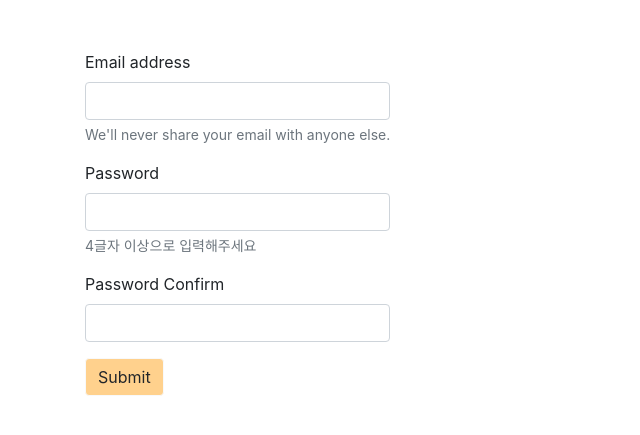
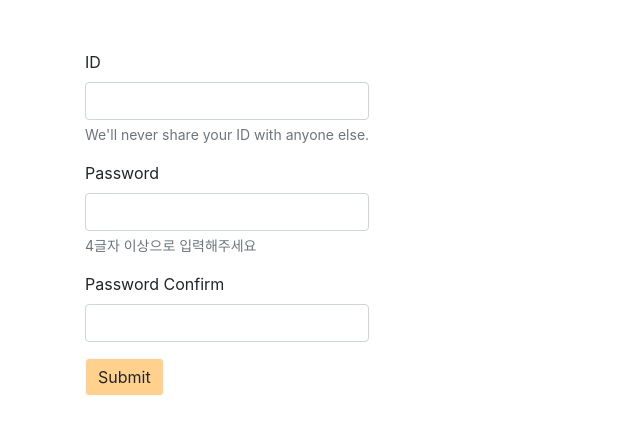
Before and after one commit to Double-SH-Software-Engineering/Software_Engineering, a Flask app: page /signup in a window 1280 px wide. Shown: the part 50-485 px from the top of the page, without its empty margins (0-640 px from the left). Run offline with Flask 2, Linux system fonts and the light colour scheme.

Commit message:
최종 및 상세 오류 수정

```diff
--- a/templates/signup.html
+++ b/templates/signup.html
@@ -17,9 +17,9 @@
     {%endwith%}
     <form method="post" id="signup" action="{{url_for('signup_submit')}}">
         <div class="form-group">
-            <label for="newId">Email address</label>
+            <label for="newId">ID</label>
                 <input type="text" class="form-control" id="newId" name = "newId" aria-describedby="emailHelp">
-                <small id="emailHelp" class="form-text text-muted">We'll never share your email with anyone else.</small>
+                <small id="emailHelp" class="form-text text-muted">We'll never share your ID with anyone else.</small>
         </div>
         <div class="form-group">
             <label for="newPw">Password</label>
```
